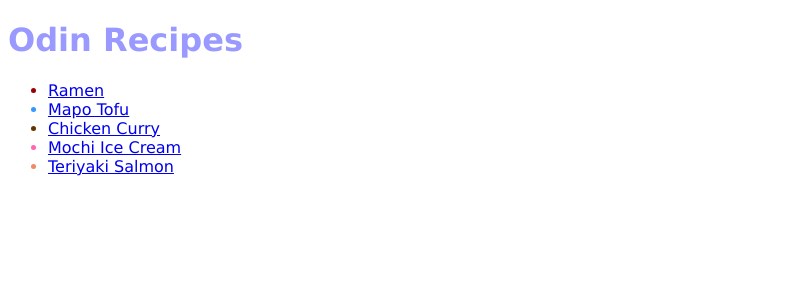
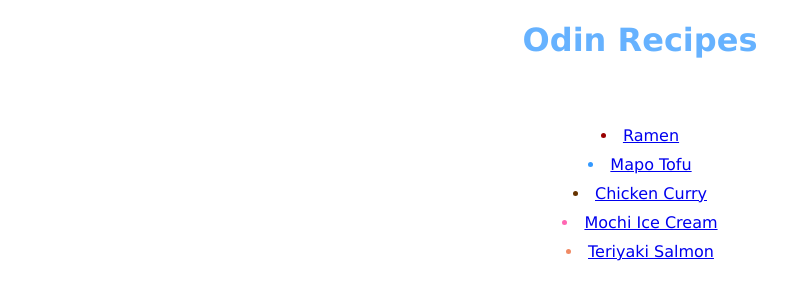
Before and after one commit to LuaV16/odin-recipes, a plain HTML site: page index.html in a window 1280 px wide. Shown: the whole page, without its empty margins (0-810 px from the left). Drawn offline with Linux system fonts and the light colour scheme.

Commit message:
Add further CSS to the index page
Learned the box system and applied it to the index

```diff
--- a/styles.css
+++ b/styles.css
@@ -1,9 +1,19 @@
+
+
 h1 {
-    color: rgb(153, 153, 255);
+    color: rgb(102, 178, 255);
     font-family: Verdana, Geneva, Tahoma, sans-serif;
+    text-align: center;
 }
 
 li {
     font-family: Verdana, Geneva, Tahoma, sans-serif;
-    color: rgb(51, 51, 255)
+    padding: 5px;
+    text-align: center;
 }
+
+ul{
+    margin: auto;
+    padding: 40px;
+    list-style-position: inside;
+}
```
